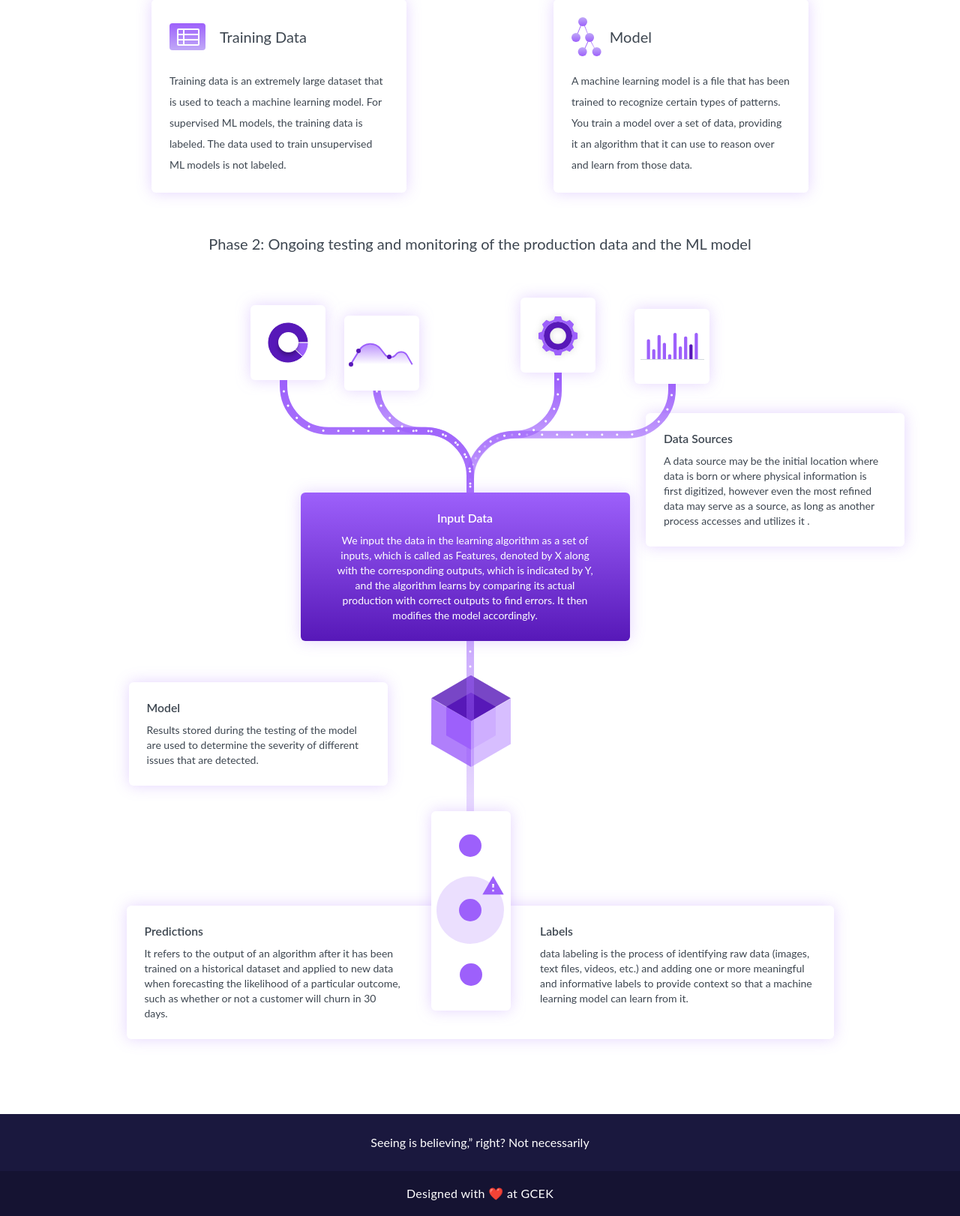
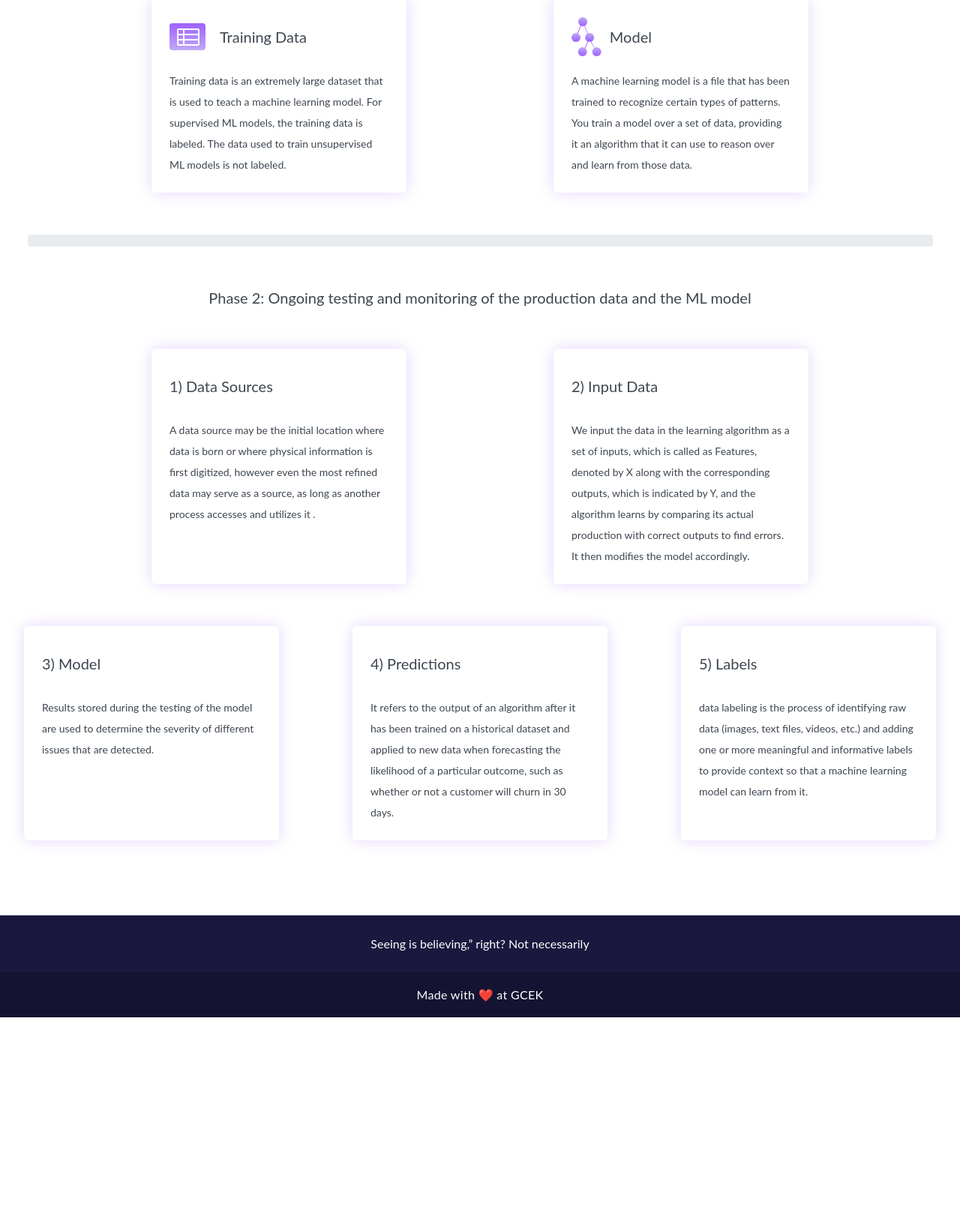
Before and after one commit to mohanpatil76/FakeNewsDetection, a Flask app: page / in a window 1280 px wide. Shown: the part 1031-2653 px from the top of the page at 75% size. After the commit the page ends 2388 px from the top, so only its background shows below. Run offline with Flask 2, Linux system fonts and the light colour scheme; parts of the project's set-up code (start-up, migrations or seed data) failed here and were passed over; some libraries are stand-ins or nearby versions.

Commit message:
Update index.html
updated cards

```diff
--- a/templates/index.html
+++ b/templates/index.html
@@ -1,58 +1,39 @@
-<!DOCTYPE html>
+<!doctype html>
 <html lang="en">
+
 <head>
     <!-- Required meta tags -->
     <meta charset="utf-8" />
-    <meta
-      name="viewport"
-      content="width=device-width, initial-scale=1, shrink-to-fit=no"
-    />
+    <meta name="viewport" content="width=device-width, initial-scale=1, shrink-to-fit=no" />
 
     <!-- Bootstrap CSS -->
-    <link
-      rel="stylesheet"
-      href="https://stackpath.bootstrapcdn.com/bootstrap/4.3.1/css/bootstrap.min.css"
-      integrity="sha384-ggOyR0iXCbMQv3Xipma34MD+dH/1fQ784/j6cY/iJTQUOhcWr7x9JvoRxT2MZw1T"
-      crossorigin="anonymous"
-    />
-    <link rel="stylesheet" href="../static/style.css" />
-    <link rel="icon" href="../static/favicon.png" sizes="192x192" />
+    <link rel="stylesheet" href="https://stackpath.bootstrapcdn.com/bootstrap/4.3.1/css/bootstrap.min.css"
+        integrity="sha384-ggOyR0iXCbMQv3Xipma34MD+dH/1fQ784/j6cY/iJTQUOhcWr7x9JvoRxT2MZw1T" crossorigin="anonymous">
+    <link rel="stylesheet" href="../static/style.css">
+    <link rel="icon" href="../static/favicon.png" sizes="192x192">
     <title>Fake News Detection | Home</title>
 </head>
 
 <body>
+
     <div class="header inner-transparent">
         <div class="header-wrap">
             <div class="header-nav-wrap">
                 <div class="container">
                     <nav class="header-nav">
                         <a href="/" class="header-logo">
-                <img src="../static/darklogo.gif" class="header-logo-light" />
-                <img
-                  style="object-fit: cover; height: 40px; width: 140px"
-                  src="../static/lightlogo.gif"
-                  class="header-logo-dark"
-                />
+                            <img src="../static/darklogo.gif" class="header-logo-light">
+                            <img style="object-fit: cover;
+                            height: 40px;
+                            width: 140px;" src="../static/lightlogo.gif" class="header-logo-dark">
                         </a>
                         <ul id="menu-header-menu" class="main-nav">
-                <li
-                  id="menu-item-29"
-                  class="
-                    menu-item
-                    menu-item-type-post_type
-                    menu-item-object-page menu-item-has-children menu-item-29
-                  "
-                >
+                            <li id="menu-item-29"
+                                class="menu-item menu-item-type-post_type menu-item-object-page menu-item-has-children menu-item-29">
                                 <a href="#how-it-works">How It Works?</a>
                             </li>
-                <li
-                  id="menu-item-132"
-                  class="
-                    menu-item
-                    menu-item-type-post_type
-                    menu-item-object-page menu-item-has-children menu-item-132
-                  "
-                >
+                            <li id="menu-item-132"
+                                class="menu-item menu-item-type-post_type menu-item-object-page menu-item-has-children menu-item-132">
                                 <a href="#">Home</a>
                             </li>
                             <!-- <li id="menu-item-26"
@@ -63,183 +44,164 @@
                                 class="menu-item menu-item-type-post_type menu-item-object-page menu-item-has-children menu-item-27">
                                 <a href="#"> Sign up!</a>
                             </li> -->
-                <li
-                  id="menu-item-30"
-                  class="
-                    menu-item
-                    menu-item-type-post_type
-                    menu-item-object-page menu-item-has-children menu-item-30
-                  "
-                >
+                            <li id="menu-item-30"
+                                class="menu-item menu-item-type-post_type menu-item-object-page menu-item-has-children menu-item-30">
                                 <a href="#">About us</a>
                             </li>
-                <li
-                  id="menu-item-31"
-                  class="
-                    menu-item
-                    menu-item-type-post_type
-                    menu-item-object-page menu-item-has-children menu-item-30
-                  "
-                >
+                            <li id="menu-item-31"
+                                class="menu-item menu-item-type-post_type menu-item-object-page menu-item-has-children menu-item-30">
                                 <a href="#">Contact us</a>
                             </li>
                         </ul>
                         <ul id="menu-user" class="main-nav user-nav">
-                <li
-                  id="menu-item-1047"
-                  class="
-                    _btn-menu
-                    menu-item
-                    menu-item-type-post_type
-                    menu-item-object-page menu-item-1047
-                  "
-                >
+                            <li id="menu-item-1047"
+                                class="_btn-menu menu-item menu-item-type-post_type menu-item-object-page menu-item-1047">
                                 <a href="/prediction"><span></span>Predict</a>
                             </li>
                         </ul>
-              <div class="hamburger">
-                <span></span><span></span><span></span>
-              </div>
+                        <div class="hamburger"><span></span><span></span><span></span></div>
                     </nav>
                 </div>
             </div>
             <div class="home-intro home-intro-video">
-          <div class="video-full">
-            <video autoplay loop playsinline muted poster="">
-              <source src="../static/bg2.mp4" type="video/mp4" />
-            </video>
-          </div>
+                <div class="video-full"><video autoplay loop playsinline muted poster="">
+                        <source src="../static/bg2.mp4" type="video/mp4">
+                    </video></div>
 
                 <div class="container">
-            <h1 style="color: red">Is Seeing Believing ?</h1>
-            <h3 style="color: yellow">
-              Reality is merely an illusion, albeit a very persistent one.
-              —Albert Einstein
-            </h3>
-            <br /><br />
-            <h1>Fake News Detection Machine Learning Project</h1>
-            <div class="sub-title-loop">
-              <span>All news </span>
+                    <h1>Fake News Detection
+                        Machine Learning Project</h1>
+                    <div class="sub-title-loop"><span>All news </span>
                         <ul class="quote-typed">
-                <li class="txt-color2">are not real, right ?</li>
-                <li class="txt-color2">
-                  mitigate risks when relying on machine learning?
-                </li>
-                <li class="txt-color3">
-                  monitor a system that tends to fail silently?
-                </li>
+                            <li class="txt-color1">are not real, right ?</li>
+                            <li class="txt-color2">mitigate risks when relying on machine learning?</li>
+                            <li class="txt-color3">monitor a system that tends to fail silently?</li>
                         </ul>
                     </div>
                     <!-- <div class="home-intro-action"><a class="_btn" href="/prediction">predict now</a> -->
-            <div class="home-intro-action">
-              <a class="_btn" href="/prediction">predict now</a>
+                    <div class="home-intro-action"><a class="_btn" href="/prediction">predict now</a>
+                    </div>
+                </div>
+
+
             </div>
         </div>
     </div>
-      </div>
-    </div>
+
 
     <div class="container">
         <div class="home-contents">
             <div class="how-to-work-block">
                 <h2 class="text-center" id="how-it-works">How It Works</h2>
-          <p class="text-center font-125">
-            Phase 1: Validation of the training data and the ML model
-          </p>
+                <p class="text-center font-125">Phase 1: Validation of the training data and the ML model</p>
                 <div class="data-model">
                     <div class="model-box training-data">
                         <p>
-                <img
-                  width="48"
-                  height="36"
-                  src="../static/TrainingData.svg"
-                  class="attachment-full size-full"
-                  alt=""
-                />
-                Training Data
+                            <img width="48" height="36" src="../static/TrainingData.svg"
+                                class="attachment-full size-full" alt="" /> Training Data
                         </p>
-              <span
-                >Training data is an extremely large dataset that is used to
-                teach a machine learning model. For supervised ML models, the
-                training data is labeled. The data used to train unsupervised ML
-                models is not labeled.
+                        <span>Training data is an extremely large dataset that is used to teach a machine learning model. For supervised ML models, the training data is labeled. The data used to train unsupervised ML models is not labeled.
+
                         </span>
                     </div>
                     <div class="model-box model">
                         <p>
-                <img
-                  width="40"
-                  height="52"
-                  src="../static/atomModel.svg"
-                  class="attachment-full size-full"
-                  alt=""
-                />
-                Model
+                            <img width="40" height="52" src="../static/atomModel.svg" class="attachment-full size-full"
+                                alt="" /> Model
                         </p>
-              <span
-                >A machine learning model is a file that has been trained to
-                recognize certain types of patterns. You train a model over a
-                set of data, providing it an algorithm that it can use to reason
-                over and learn from those data.</span
-              >
+                        <span>A machine learning model is a file that has been trained to recognize certain types of patterns. You train a model over a set of data, providing it an algorithm that it can use to reason over and learn from those data.</span>
                     </div>
                 </div>
                 <!-- <img width="500" height="400" src="../static/jwala.gif" class="home-combine" alt="" /> -->
-          <br /><br />
-          <p class="text-center font-125">
-            Phase 2: Ongoing testing and monitoring of the production data and
-            the ML model
-          </p>
-          <div class="home-tree-wrap">
+                <br><br>
+                 <div class="progress">
+                    <div style="color: #1A183E;" class="progress-bar progress-bar-striped bg-warning" role="progressbar" style="width: 50%" aria-valuenow="50" aria-valuemin="0" aria-valuemax="100"></div>
+                  </div>
+
+                <br><br>
+
+                <p class="text-center font-125">Phase 2: Ongoing testing and monitoring of the production data and the
+                    ML model</p>
+                <!-- <div class="home-tree-wrap">
                     <div class="home-tree-block block-1">
                         <p>Data Sources</p>
-              A data source may be the initial location where data is born or
-              where physical information is first digitized, however even the
-              most refined data may serve as a source, as long as another
-              process accesses and utilizes it .
+                        A data source may be the initial location where data is born or where physical information is first digitized, however even the most refined data may serve as a source, as long as another process accesses and utilizes it .
                     </div>
-            <img
-              width="652"
-              height="991"
-              src="../static/mainTree.svg"
-              class="home-tree"
-              alt=""
-            />
+                    <img width="652" height="991" src="../static/mainTree.svg" class="home-tree" alt="" />
                     <div class="home-tree-block block-2 text-center">
                         <p>Input Data</p>
-              We input the data in the learning algorithm as a set of inputs,
-              which is called as Features, denoted by X along with the
-              corresponding outputs, which is indicated by Y, and the algorithm
-              learns by comparing its actual production with correct outputs to
-              find errors. It then modifies the model accordingly.
+                        We input the data in the learning algorithm as a set of inputs, which is called as Features, denoted by X along with the corresponding outputs, which is indicated by Y, and the algorithm learns by comparing its actual production with correct outputs to find errors. It then modifies the model accordingly.
                     </div>
                     <div class="home-tree-block block-3">
                         <p>Model</p>
-              Results stored during the testing of the model are used to
-              determine the severity of different issues that are detected.
+                        Results stored during the testing of the model are used to determine the severity of
+                        different issues that are detected.
                     </div>
                 </div>
                 <div class="home-tree-bottom-block">
                     <div class="home-tree-col-left">
                         <p>Predictions</p>
-              It refers to the output of an algorithm after it has been trained
-              on a historical dataset and applied to new data when forecasting
-              the likelihood of a particular outcome, such as whether or not a
-              customer will churn in 30 days.
+                       It refers to the output of an algorithm after it has been trained on a historical dataset and applied to new data when forecasting the likelihood of a particular outcome, such as whether or not a customer will churn in 30 days.
                     </div>
                     <div class="home-tree-col-right">
                         <p>Labels</p>
-              data labeling is the process of identifying raw data (images, text
-              files, videos, etc.) and adding one or more meaningful and
-              informative labels to provide context so that a machine learning
-              model can learn from it.
+                        data labeling is the process of identifying raw data (images, text files, videos, etc.) and adding one or more meaningful and informative labels to provide context so that a machine learning model can learn from it.
+                    </div>
+                </div> -->
+
+                <div class="data-model">
+                    <div class="model-box training-data">
+
+                        <p>
+                            <!-- <img width="48" height="36" src="../static/undraw_data_processing_yrrv.svg"
+                                class="attachment-full size-full" alt="" />  -->
+                               1) Data Sources
+                        </p>
+                        <span>A data source may be the initial location where data is born or where physical information is first digitized, however even the most refined data may serve as a source, as long as another process accesses and utilizes it .
+
+                        </span>
+                    </div>
+                    <div class="model-box model">
+                        <p>
+                            2) Input Data
+                        </p>
+                        <span>We input the data in the learning algorithm as a set of inputs, which is called as Features, denoted by X along with the corresponding outputs, which is indicated by Y, and the algorithm learns by comparing its actual production with correct outputs to find errors. It then modifies the model accordingly.</span>
+                    </div>
+
+                </div>
+
+                <div class="data-model">
+                    <div class="model-box training-data">
+                        <p>
+                                3) Model
+                        </p>
+                        <span> Results stored during the testing of the model are used to determine the severity of
+                            different issues that are detected.
+
+                        </span>
+                    </div>
+                    <div class="model-box model">
+                        <p>
+                          4) Predictions
+                        </p>
+                        <span>It refers to the output of an algorithm after it has been trained on a historical dataset and applied to new data when forecasting the likelihood of a particular outcome, such as whether or not a customer will churn in 30 days.</span>
+                    </div>
+                    <div class="model-box model">
+                        <p>
+                          5) Labels
+                        </p>
+                        <span>data labeling is the process of identifying raw data (images, text files, videos, etc.) and adding one or more meaningful and informative labels to provide context so that a machine learning model can learn from it.</span>
                     </div>
                 </div>
+
             </div>
+
         </div>
+
+
         <div class="mobile-nav">
             <a href="/" class="mob-logo">
-          <img src="../static/lightlogo.gif" alt="logo" />
+                <img src="../static/lightlogo.gif" alt="logo">
             </a>
             <div class="close-mob">
                 <span></span>
@@ -250,27 +212,14 @@
                 <div class="mob-nav-links">
                     <div class="mob-nav-col">
                         <ul id="menu-why-deepchecks-1" class="menu">
-                <li
-                  id="closeit"
-                  class="
-                    footer-title
-                    menu-item
-                    menu-item-type-post_type
-                    menu-item-object-page menu-item-815
-                  "
-                >
+                            <li id="closeit"
+                                class="footer-title menu-item menu-item-type-post_type menu-item-object-page menu-item-815">
                                 <a href="#how-it-works">How It Works?</a>
                             </li>
                         </ul>
                         <ul id="menu-use-cases-1" class="menu">
                             <li
-                  class="
-                    footer-title
-                    menu-item
-                    menu-item-type-post_type
-                    menu-item-object-page menu-item-819
-                  "
-                >
+                                class="footer-title menu-item menu-item-type-post_type menu-item-object-page menu-item-819">
                                 <a href="#">Home</a>
                             </li>
                         </ul>
@@ -290,25 +239,13 @@
                         </ul> -->
                         <ul id="menu-about-1" class="menu">
                             <li
-                  class="
-                    footer-title
-                    menu-item
-                    menu-item-type-post_type
-                    menu-item-object-page menu-item-816
-                  "
-                >
+                                class="footer-title menu-item menu-item-type-post_type menu-item-object-page menu-item-816">
                                 <a href="">About us</a>
                             </li>
                         </ul>
                         <ul id="menu-contact-1" class="menu">
                             <li
-                  class="
-                    footer-title
-                    menu-item
-                    menu-item-type-post_type
-                    menu-item-object-page menu-item-816
-                  "
-                >
+                                class="footer-title menu-item menu-item-type-post_type menu-item-object-page menu-item-816">
                                 <a href="">Contact us</a>
                             </li>
                         </ul>
@@ -322,7 +259,7 @@
     <section class="">
         <!-- Footer -->
         <!-- <footer class="text-center text-white" style="background-color: #0a4275;"> -->
-      <footer class="text-center text-white" style="background-color: #1a183e">
+        <footer class="text-center text-white" style="background-color: #1A183E">
             <!-- Grid container -->
             <div class="container p-4 pb-0">
                 <!-- Section: CTA -->
@@ -334,26 +271,19 @@
             <!-- Grid container -->
 
             <!-- Copyright -->
-        <div
-          class="text-center p-3"
-          style="background-color: rgba(0, 0, 0, 0.2)"
-        >
-          <span style="letter-spacing: 0.02em">Designed with ❤️ at GCEK</span>
+            <div class="text-center p-3" style="background-color: rgba(0, 0, 0, 0.2);">
+                <span style="letter-spacing:0.02em">Made with ❤️ at GCEK</span>
             </div>
             <!-- Copyright -->
         </footer>
         <!-- Footer -->
     </section>
 
-    <script
-      type="text/javascript"
-      src="../static/jquery-3.5.1.min.js"
-      id="theme-jquery-js"
-    ></script>
-    <script
-      type="text/javascript "
-      src="../static/theme.js"
-      id="theme-js"
-    ></script>
+
+
+    <script type="text/javascript" src="../static/jquery-3.5.1.min.js" id="theme-jquery-js"></script>
+    <script type="text/javascript " src="../static/theme.js" id="theme-js"></script>
+
 </body>
+
 </html>
```
Lines whose indentation alone changed are shown as unchanged.
